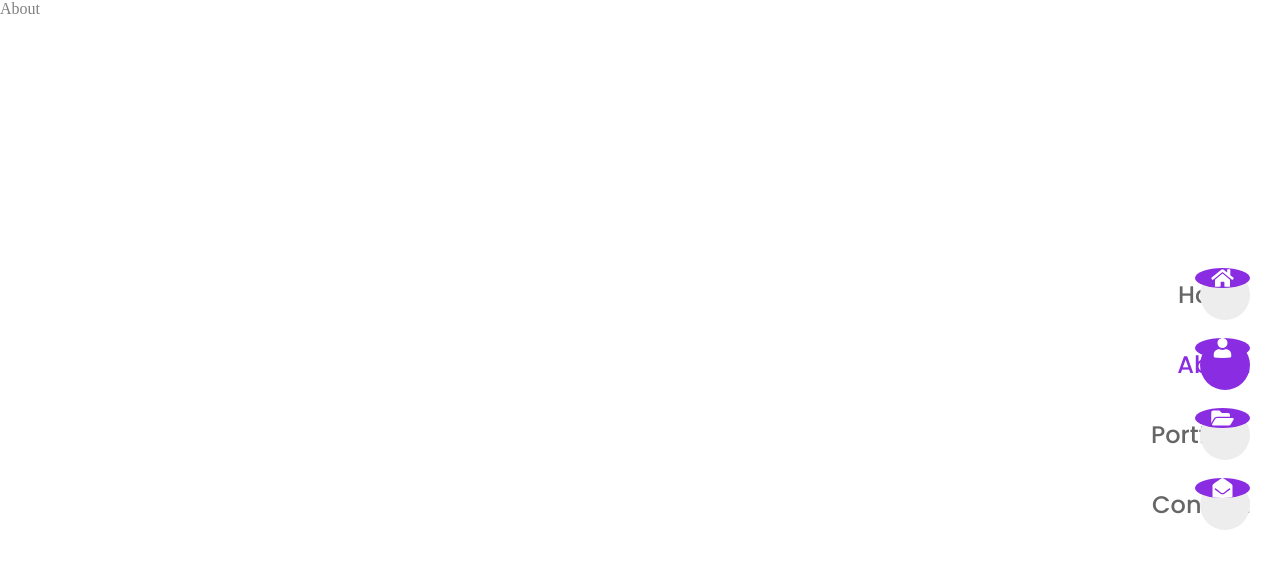
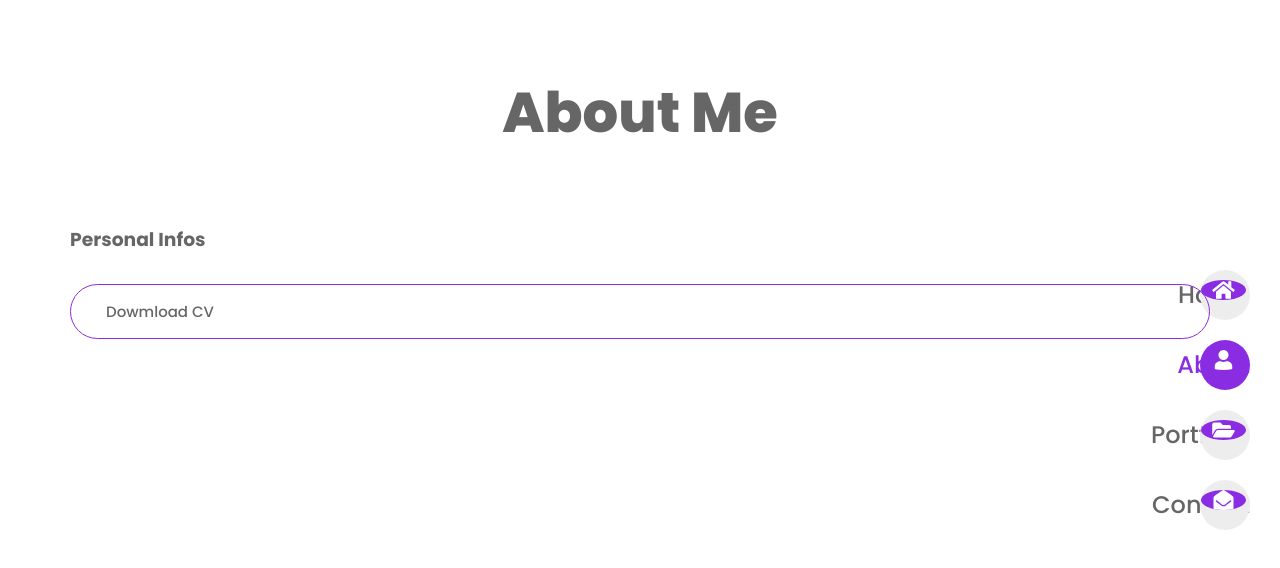
Before and after one commit to Owolusi/Writers-portfolio, a React (Vite) app: page /about in a window 1280 px wide. Shown: the top 568 px of the page. Built offline with nearby package versions, Linux system fonts and the light colour scheme.

Commit message:
adding about page

```diff
--- a/src/App.css
+++ b/src/App.css
@@ -80,6 +80,11 @@ body{
     max-width: 100%;
   }
     /*=========================REUSABELE CSS====*/
+    .container{
+      max-width: 1140px;
+      margin-inline: auto;
+    }
+
     .grid{
       display: grid;
       gap: 30px;
@@ -87,6 +92,15 @@ body{
 .section{
   padding-block: 70px;
 }
+
+.section__title{
+  font-size: var(--big-font-size);
+  font-weight: var(--weight-800);
+  text-align: center;
+  margin-bottom: 70px;
+}
+
+
 .button{
   display: inline-block;
   color: var(--title-color);
@@ -133,4 +147,8 @@ body{
   font-size: var(--large-font-size);
   text-align: center;
   line-height: 60px;
+
+  top: 10px;
+  width: 45px;
+  right: 4px;
 }
--- a/src/components/Navbar.jsx
+++ b/src/components/Navbar.jsx
@@ -1,5 +1,5 @@
 
-import react,{ useState } from "react";
+import React,{ useState } from "react";
 import { NavLink } from "react-router-dom";
 import {links} from '../data';
 import './Navbar.css'
--- /dev/null
+++ b/src/components/info.jsx
@@ -0,0 +1,9 @@
+import React from 'react'
+
+const info = () => {
+  return (
+    <div>info</div>
+  )
+}
+
+export default info
--- /dev/null
+++ b/src/components/stats.jsx
@@ -0,0 +1,9 @@
+import React from 'react'
+
+const stats = () => {
+  return (
+    <div>stats</div>
+  )
+}
+
+export default stats
--- a/src/pages/about/About.jsx
+++ b/src/pages/about/About.jsx
@@ -1,9 +1,35 @@
 import React from 'react'
+import info from '../../components/info';
+import stats from '../../components/stats';
 
 const About = () => {
   return (
-    <div>About</div>
-  )
-}
+
+    <main className='section container'>
+      <section className="about">
+        <h2 className="section__title">
+          About <span>Me</span>
+        </h2>
+        <div className="about__container grid">
+          <div className="about__info">
+            <h3 className="section__subtitle">
+              Personal Infos
+            </h3>
+            <ul className='info__list grid'>
+              <info />
+              <a href='' className='button'>
+                Dowmload CV <span className="button__icon">
+
+                </span>
+              </a>
+
+            </ul>
+          </div>
+
+        </div>
+      </section>
+    </main>
+  );
+};
 
 export default About
--- a/src/pages/home/Home.css
+++ b/src/pages/home/Home.css
@@ -10,6 +10,7 @@
     object-fit: cover;
     border-radius: 30px;
     box-shadow: 0 0 8px hsla(0, 0%, 0%, 0.3);
+    z-index: 1;
 }
 
 .home__data{
@@ -43,3 +44,12 @@
     line-height: 2.125;
     margin-block: 16px 32px;
 }
+.color__block{
+    position: fixed;
+    height: 200%;
+    width: 100%;
+    background-color: var(--first-color);
+    top: -50%;
+    left: -83%;
+    transform: rotate(-15deg);
+}
--- a/src/pages/home/Home.jsx
+++ b/src/pages/home/Home.jsx
@@ -30,10 +30,15 @@ const Home = () => {
                 />
               </span>
             </Link>
-          </div>
+
+        <div className='color__block'>
 
         </div>
-    </section>
+        </div>
+</div>
+
+
+  </section>
   )
 }
 
```
Also changed, not shown: src/components/Navbar.css (+8 -1 lines).
